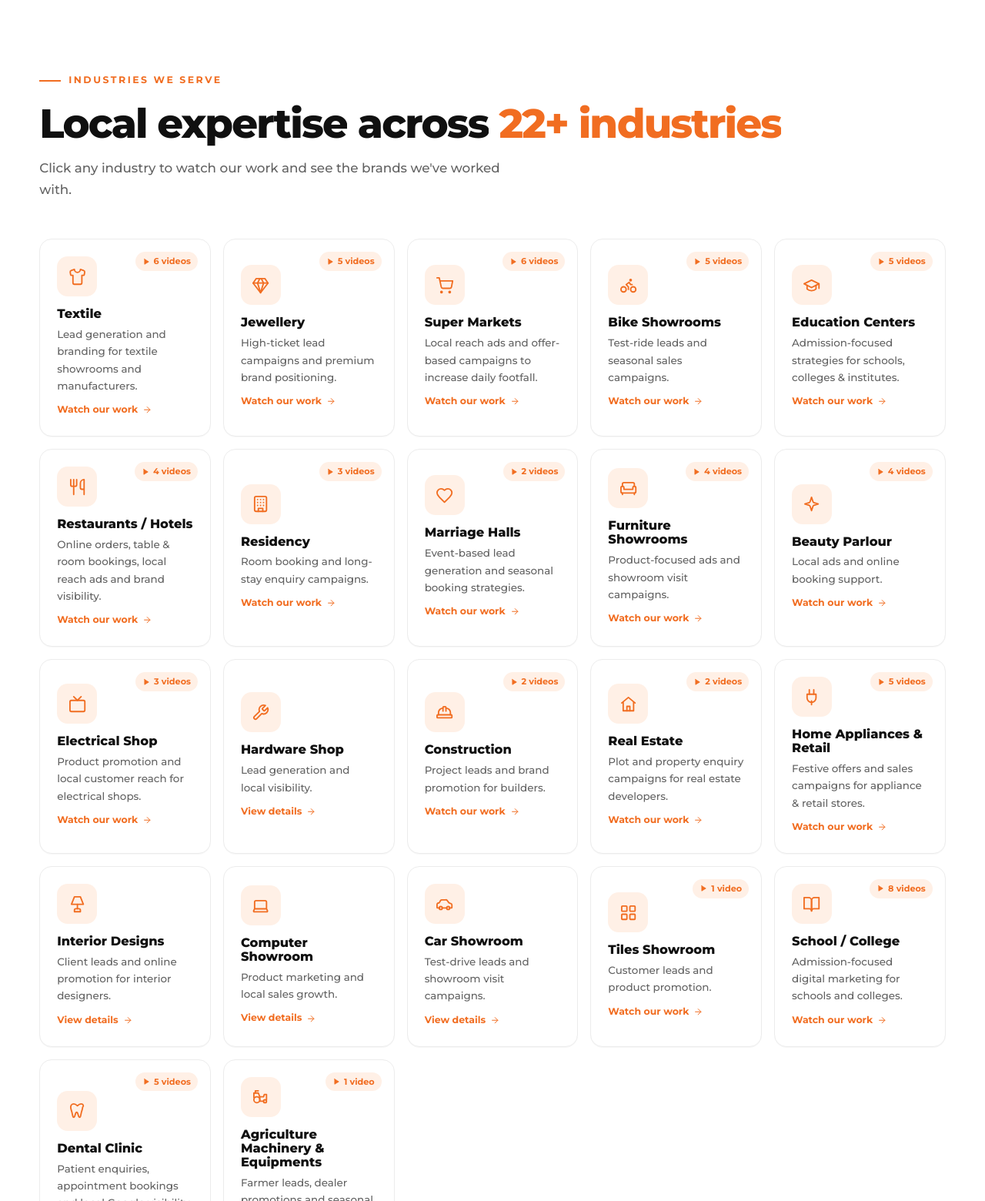
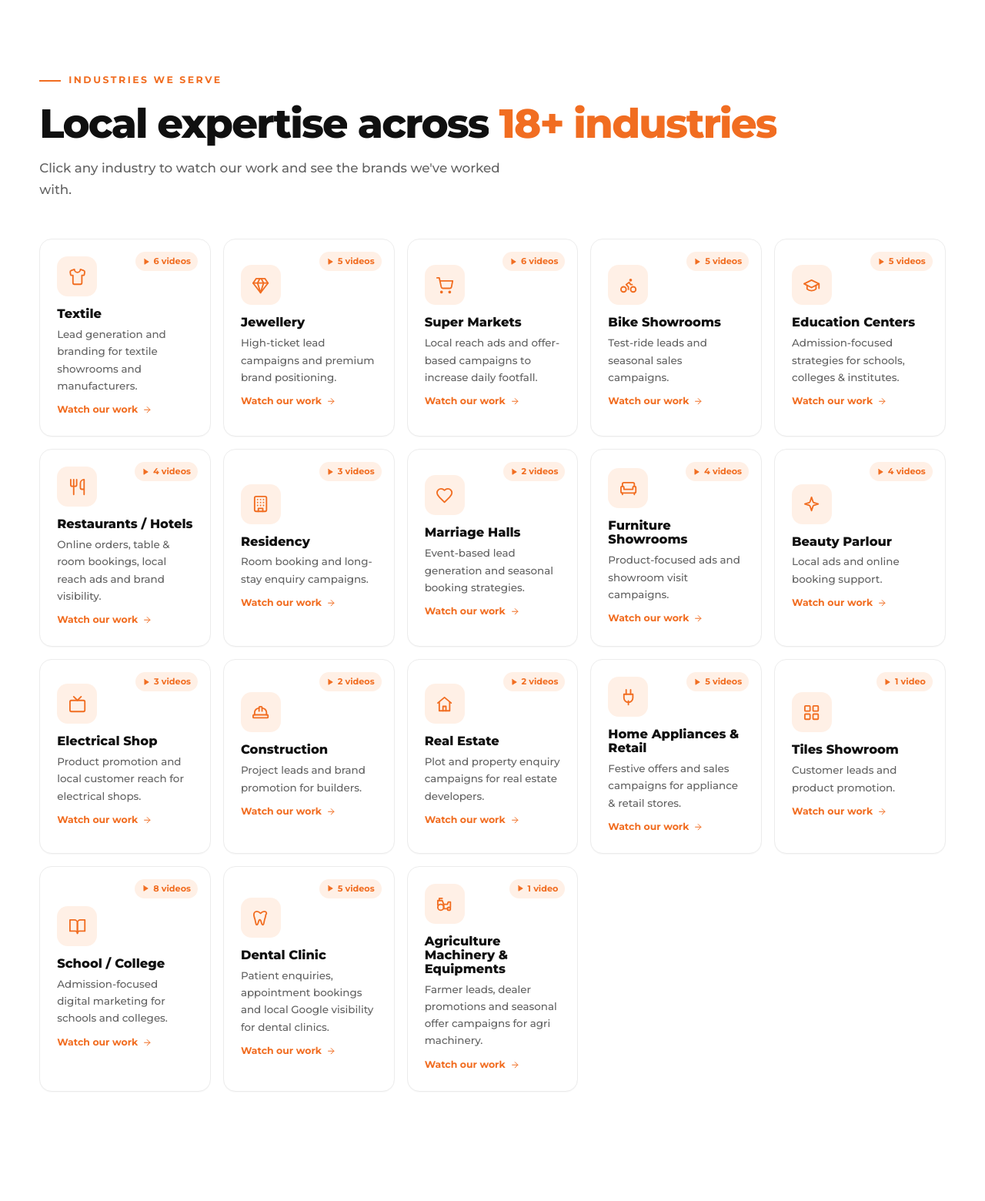
Before and after one commit to metrozoads/metrozoads, a plain HTML site: page index.html in a window 1280 px wide. Shown: the part 5600-7160 px from the top of the page at 77% size. Drawn offline with Linux system fonts and the light colour scheme; animation ran at ten frames a second.

Commit message:
Add files via upload

```diff
--- a/index.html
+++ b/index.html
@@ -109,14 +109,14 @@
     <div class="stat reveal"><div class="n"><span class="count" data-to="999">0</span>+</div><h4>Projects Delivered</h4><p>Across multiple industries</p></div>
     <div class="stat reveal d1"><div class="n"><span class="count" data-to="98">0</span>%</div><h4>Client Retention</h4><p>Partnerships built on trust</p></div>
     <div class="stat reveal d2"><div class="n"><span class="count" data-to="9">0</span>+</div><h4>Years Experience</h4><p>Proven digital strategies</p></div>
-    <div class="stat reveal d3"><div class="n"><span class="count" data-to="22">0</span>+</div><h4>Industries Served</h4><p>Local market expertise</p></div>
+    <div class="stat reveal d3"><div class="n"><span class="count" data-to="18">0</span>+</div><h4>Industries Served</h4><p>Local market expertise</p></div>
   </div>
 </div>
 
 <section id="industries">
   <div class="container">
     <div class="reveal"><div class="eyebrow">Industries we serve</div>
-      <h2 class="sec-title">Local expertise across <span class="hl">22+ industries</span></h2>
+      <h2 class="sec-title">Local expertise across <span class="hl">18+ industries</span></h2>
       <p class="sec-sub">Click any industry to watch our work and see the brands we've worked with.</p></div>
     <div class="ind-wrap" id="indWrap"></div>
   </div>
--- a/main.js
+++ b/main.js
@@ -84,13 +84,9 @@ const INDUSTRIES=[
  ["sofa","Furniture Showrooms","Product-focused ads and showroom visit campaigns.",["New National"]],
  ["sparkles","Beauty Parlour","Local ads and online booking support.",["Aari Zone","Abhaya","Rakshitha Parlour"]],
  ["tv","Electrical Shop","Product promotion and local customer reach for electrical shops.",["Power LED"]],
- ["wrench","Hardware Shop","Lead generation and local visibility.",[]],
  ["hardhat","Construction","Project leads and brand promotion for builders.",[]],
  ["home","Real Estate","Plot and property enquiry campaigns for real estate developers.",[]],
  ["plug","Home Appliances & Retail","Festive offers and sales campaigns for appliance & retail stores.",[]],
- ["lamp","Interior Designs","Client leads and online promotion for interior designers.",[]],
- ["laptop","Computer Showroom","Product marketing and local sales growth.",[]],
- ["car","Car Showroom","Test-drive leads and showroom visit campaigns.",[]],
  ["grid","Tiles Showroom","Customer leads and product promotion.",["Mahalingam Tiles Showroom"]],
  ["book","School / College","Admission-focused digital marketing for schools and colleges.",["Igen Pre School"]],
  ["tooth","Dental Clinic","Patient enquiries, appointment bookings and local Google visibility for dental clinics.",[]],
```
